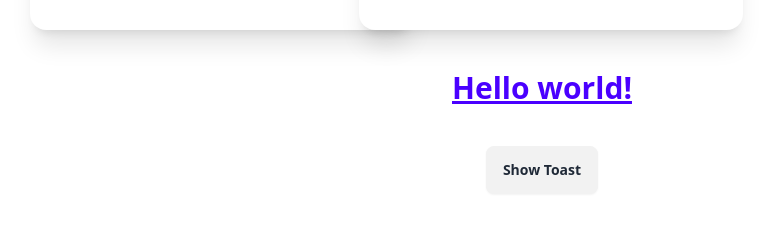
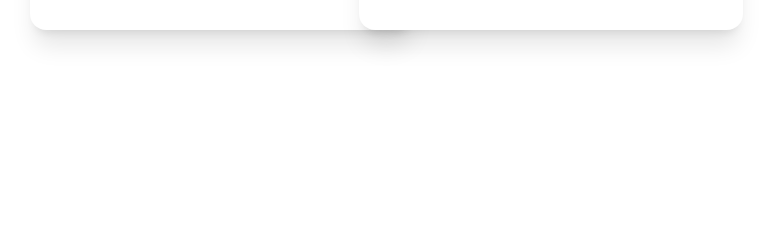
Before and after one commit to gazimaksudur2/chefs-table, a React (Vite) app: page / in a window 1280 px wide. Shown: the part 4942-5173 px from the top of the page, without its empty margins (98-870 px from the left). After the commit the page ends 5012 px from the top, so only its background shows below. Built offline with nearby package versions, Linux system fonts and the light colour scheme.

Commit message:
basic functionality properly done alhamdulillah

```diff
--- a/index.html
+++ b/index.html
@@ -3,7 +3,7 @@
 
 <head>
   <meta charset="UTF-8" />
-  <!-- <link rel="icon" type="image/svg+xml" href="/vite.svg" /> -->
+  <link rel="icon" type="https://www.flaticon.com/free-icon/cutlery_3170733?term=restaurant&page=1&position=9&origin=search&related_id=3170733" href="/vite.svg" />
   <meta name="viewport" content="width=device-width, initial-scale=1.0" />
   <script src="https://cdn.tailwindcss.com"></script>
   <title>Recipe Calories</title>
--- a/src/App.jsx
+++ b/src/App.jsx
@@ -8,7 +8,6 @@ import OurRecipes from "./Components/Banner/OurRecipes"
 import Navbar from "./Components/Navbar/Navbar"
 import Accounts from "./Components/Recipes/Accounts"
 import Items from "./Components/Recipes/Items"
-import ToastTest from './Components/Toaster/ToastTest'
 
 function App() {
   const [toCook, setToCook] = useState([]);
@@ -45,10 +44,6 @@ function App() {
         <Items handleToCook={handleToCook}></Items>
         <Accounts toCook={toCook} removeFromCook={removeFromCook} showToast={showToast}></Accounts>
       </div>
-      <h1 className="text-3xl font-bold underline text-primary text-center">
-      Hello world!
-      </h1>
-      <ToastTest></ToastTest>
       <ToastContainer />
     </>
   )
--- a/src/Components/Recipes/Accounts.jsx
+++ b/src/Components/Recipes/Accounts.jsx
@@ -12,13 +12,17 @@ const Accounts = ({toCook, removeFromCook, showToast}) => {
         (toPrepare.includes(item)) && (showToast(true, 'Already Cooking'));
         (toPrepare.includes(item)) || setToPrepare([...toPrepare, item]);
         (toPrepare.includes(item)) || removeFromCook(item);
-        console.log(toPrepare);
+        // console.log(toPrepare);
+    }
+
+    const handlePrepared = (item)=>{
+        setToPrepare(toPrepare.filter(element=>element!==item));
     }
 
     return (
         <div className="card accounts w-5/12 bg-base-100 shadow-2xl outline-2 outline-gray-400">
             <WantCook toCook={toCook} handleToPrepare={handleToPrepare}></WantCook>
-            <Cooking toPrepare={toPrepare}></Cooking>
+            <Cooking toPrepare={toPrepare} handlePrepared={handlePrepared}></Cooking>
         </div>
     );
 };
--- a/src/Components/Recipes/Cooking.jsx
+++ b/src/Components/Recipes/Cooking.jsx
@@ -1,7 +1,7 @@
 import PropTypes from 'prop-types';
 import CookItem from './CookItem';
 
-const Cooking = ({toPrepare}) => {
+const Cooking = ({toPrepare, handlePrepared}) => {
     let index = 0;
     const totalTime = toPrepare.reduce((accum,cur)=>{ return (parseInt(accum) + parseInt(cur.preparing_time))},0);
     const totalCalories = toPrepare.reduce((accum,cur)=>{return accum+=parseInt(cur.calories)},0);
@@ -21,7 +21,7 @@ const Cooking = ({toPrepare}) => {
                 </thead>
                 <tbody>
                     {
-                        toPrepare.map((item, idx)=><CookItem item={item} key={idx} status={'Preparing'} color={true} index={++index}></CookItem>)
+                        toPrepare.map((item, idx)=><CookItem item={item} handleToPrepare={handlePrepared} key={idx} status={'Preparing'} color={true} index={++index}></CookItem>)
                     }
                 </tbody>
             </table>
@@ -50,7 +50,7 @@ const Cooking = ({toPrepare}) => {
 };
 
 Cooking.propTypes = {
-    handleToPrepare: PropTypes.func,
+    handlePrepared: PropTypes.func,
     toPrepare: PropTypes.array
 };
 
--- a/src/Components/Toaster/ToastTest.jsx
+++ /dev/null
@@ -1,22 +0,0 @@
-import { ToastContainer, toast } from 'react-toastify';
-import 'react-toastify/dist/ReactToastify.css';
-
-const ToastTest = () => {
-    const showToast = (condition, message, time) => {
-        if (condition) {
-          toast.success(message, {
-            position: 'top-center',
-            autoClose: time
-          });
-        }
-      };
-
-  return (
-    <div className='my-10 flex justify-center items-center'>
-      <button className='btn p-4 bg-red-400' onClick={() => showToast(true, 'Awesome message!', 2000)}>Show Toast</button>
-      <ToastContainer />
-    </div>
-  );
-}
-
-export default ToastTest;
```
Also changed, not shown: src/Components/Recipes/WantCook.jsx (+0 -8 lines).
